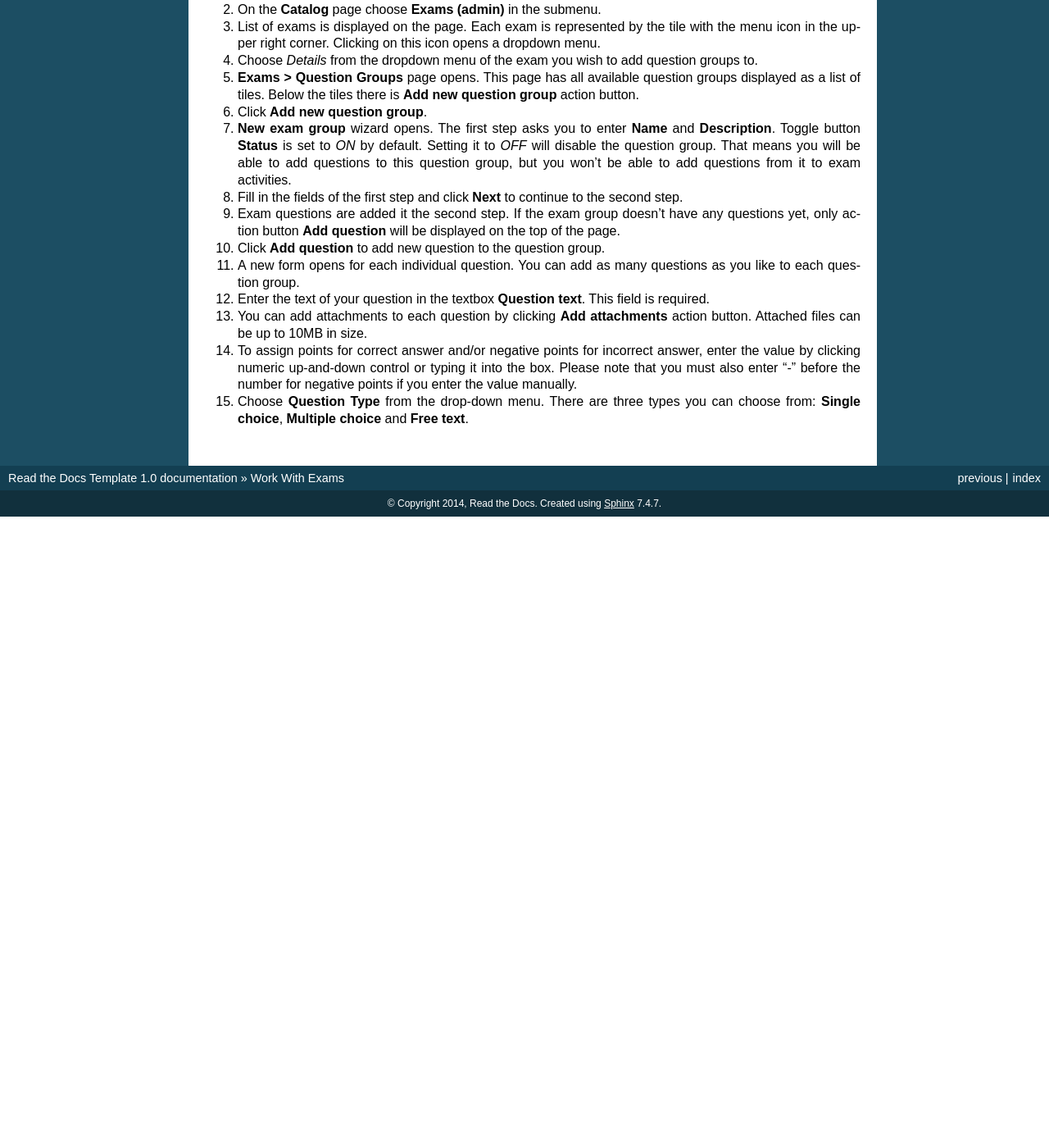
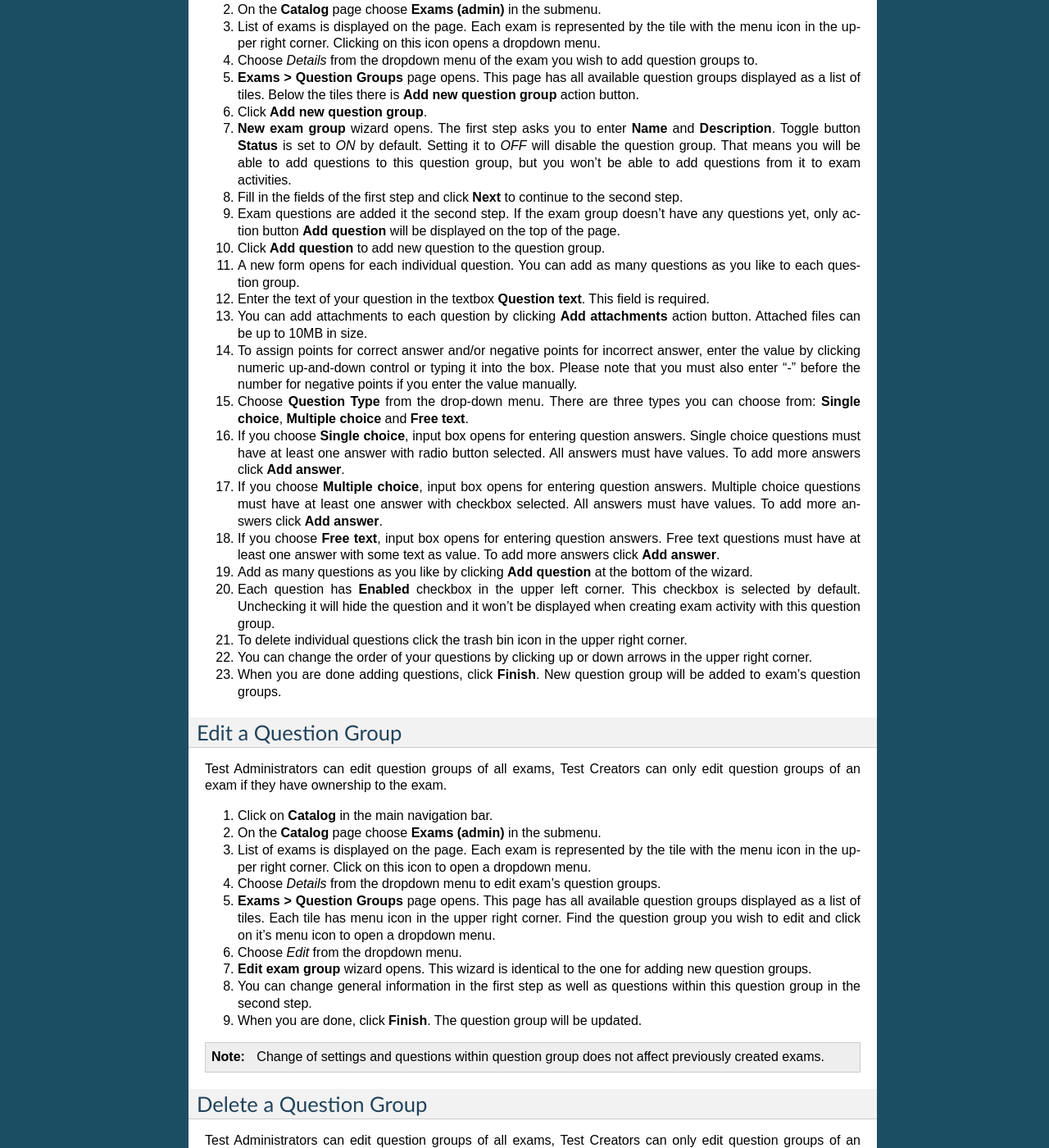
Before and after one commit to pslisko/performa365docs, a Sphinx documentation site: the page built from docs/howto/work_with_exams.rst, in a window 1280 px wide and 1400 px high, scrolled down 1668 px. Shown: the whole window at 82% size. Built offline with Sphinx 7.4.7, drawn with Linux system fonts in a browser that asks for light colours; pages that are not in the unit, such as notebooks, are missing from menus; before the commit the page ends 2298 px from its top, so only the background shows below that; some of the changed text lies outside the part shown.

Commit message:
Update work_with_exams.rst

```diff
--- a/docs/howto/work_with_exams.rst
+++ b/docs/howto/work_with_exams.rst
@@ -84,3 +84,44 @@ Test Administrators can add question groups to all exams, Test Creators can only
 #. You can add attachments to each question by clicking **Add attachments** action button. Attached files can be up to 10MB in size.
 #. To assign points for correct answer and/or negative points for incorrect answer, enter the value by clicking numeric up-and-down control or typing it into the box. Please note that you must also enter "-" before the number for negative points if you enter the value manually.
 #. Choose **Question Type** from the drop-down menu. There are three types you can choose from: **Single choice**, **Multiple choice** and **Free text**.
+#. If you choose **Single choice**, input box opens for entering question answers. Single choice questions must have at least one answer with radio button selected. All answers must have values. To add more answers click **Add answer**.
+#. If you choose **Multiple choice**, input box opens for entering question answers. Multiple choice questions must have at least one answer with checkbox selected. All answers must have values. To add more answers click **Add answer**.
+#. If you choose **Free text**, input box opens for entering question answers. Free text questions must have at least one answer with some text as value. To add more answers click **Add answer**.
+#. Add as many questions as you like by clicking **Add question** at the bottom of the wizard.
+#. Each question has **Enabled** checkbox in the upper left corner. This checkbox is selected by default. Unchecking it will hide the question and it won't be displayed when creating exam activity with this question group.
+#. To delete individual questions click the trash bin icon in the upper right corner.
+#. You can change the order of your questions by clicking up or down arrows in the upper right corner.
+#. When you are done adding questions, click **Finish**. New question group will be added to exam's question groups.
+
+Edit a Question Group
+*********************
+
+Test Administrators can edit question groups of all exams, Test Creators can only edit question groups of an exam if they have ownership to the exam.
+
+#. Click on **Catalog** in the main navigation bar.
+#. On the **Catalog** page choose **Exams (admin)** in the submenu.
+#. List of exams is displayed on the page. Each exam is represented by the tile with the menu icon in the upper right corner. Click on this icon to open a dropdown menu.
+#. Choose *Details* from the dropdown menu to edit exam's question groups.
+#. **Exams > Question Groups** page opens. This page has all available question groups displayed as a list of tiles. Each tile has menu icon in the upper right corner. Find the question group you wish to edit and click on it's menu icon to open a dropdown menu.
+#. Choose *Edit* from the dropdown menu.
+#. **Edit exam group** wizard opens. This wizard is identical to the one for adding new question groups.
+#. You can change general information in the first step as well as questions within this question group in the second step.
+#. When you are done, click **Finish**. The question group will be updated.
+
+.. note:: Change of settings and questions within question group does not affect previously created exams.
+
+
+Delete a Question Group
+*********************
+
+Test Administrators can edit question groups of all exams, Test Creators can only edit question groups of an exam if they have ownership to the exam.
+
+#. Click on **Catalog** in the main navigation bar.
+#. On the **Catalog** page choose **Exams (admin)** in the submenu.
+#. List of exams is displayed on the page. Each exam is represented by the tile with the menu icon in the upper right corner. Click on this icon to open a dropdown menu.
+#. Choose *Details* from the dropdown menu of the exam you wish to edit question groups.
+#. **Exams > Question Groups** page opens. This page has all available question groups displayed as a list of tiles. Each tile has menu icon in the upper right corner. Click on this icon to open a dropdown menu.
+#. Choose *Edit* from the dropdown menu.
+#. **Edit exam group** wizard opens. This wizard is identical to the one for adding new question groups.
+#. You can change general information in the first step as well as questions for this group in the second step.
+#. When you are done, click **Finish**. The question group will be updated.
```
